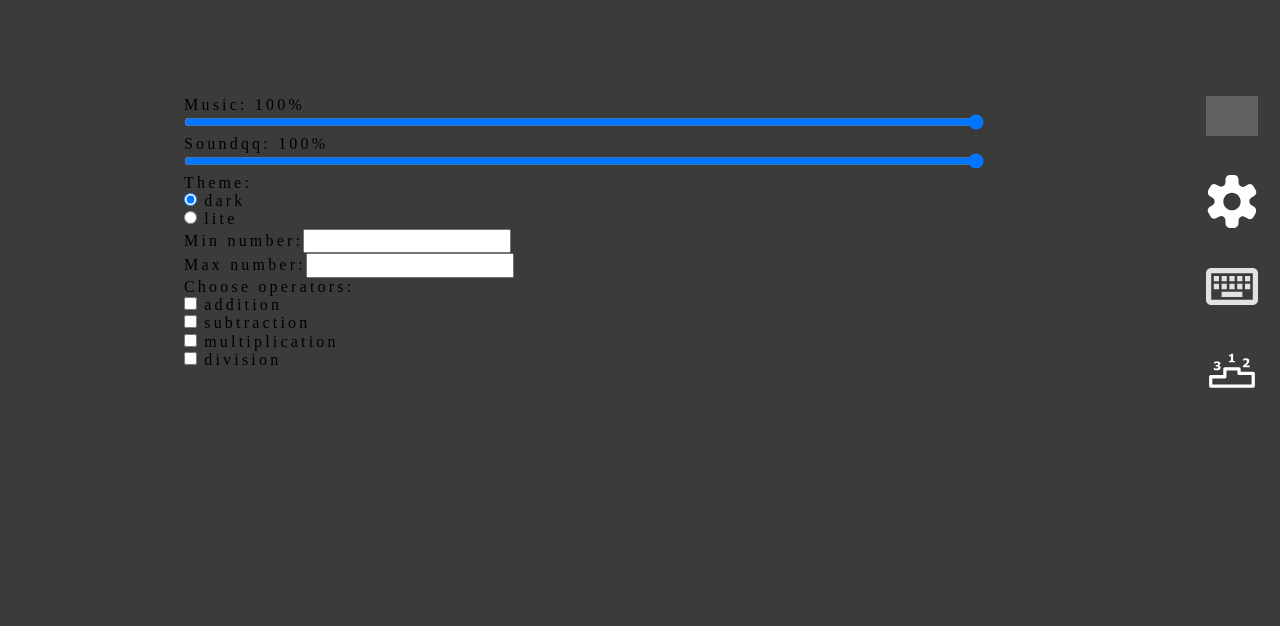
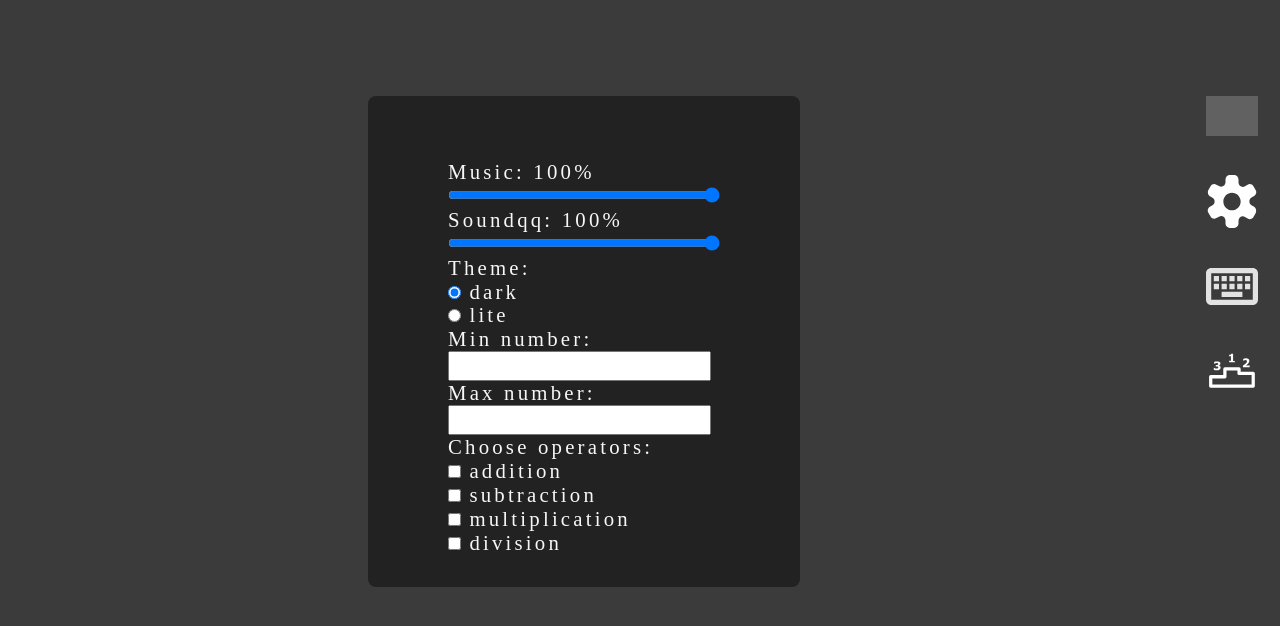
Before and after one commit to NagievR/react-game, a React (Create React App) app: page / in a window 1280 px wide. Shown: the top 626 px of the page. Built offline with nearby package versions, Linux system fonts and the light colour scheme; grey boxes are pictures that could not be loaded.

Commit message:
refactor: styles for added componens

```diff
--- a/src/scss/layout/_main.scss
+++ b/src/scss/layout/_main.scss
@@ -5,6 +5,31 @@
   padding: 0 0.5rem;
   letter-spacing: 0.2rem;
 }
+
+.modal-wrap {
+  display: flex;
+  justify-content: center;
+}
+
+.modal-inner {
+  color: #f7f7f7;
+  font-size: 1.3rem;
+  width: 17rem;
+  background-color: #222222;
+  padding: 2rem 10%;
+  padding-top: 4rem;
+  border-radius: 0.5rem;
+
+  &::before {
+    content: '';
+
+  }
+}
+
+
+
+
+// ======================
 
 .start-btn-wrap {
   height: 100%;
```
